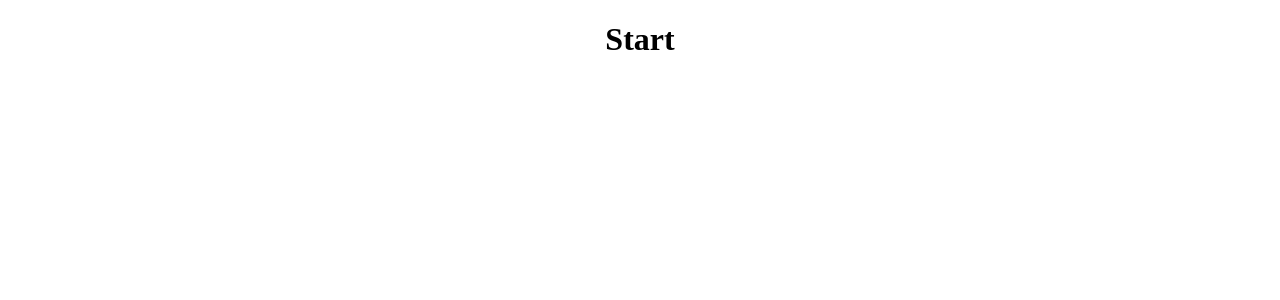
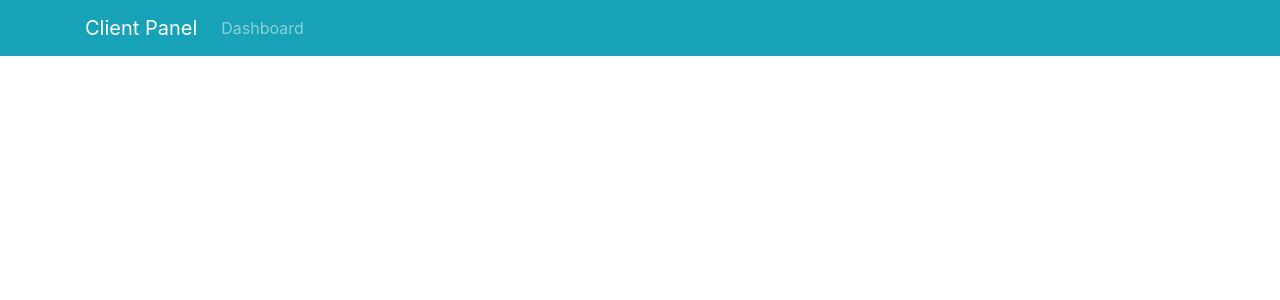
Before and after one commit to mrSerhi/client-panel, a React (Create React App) app: page / in a window 1280 px wide. Shown: the top 300 px of the page. Built offline with nearby package versions, Linux system fonts and the light colour scheme.

Commit message:
create main navbar class-based component. add the outside links for bootstrap

```diff
--- a/public/index.html
+++ b/public/index.html
@@ -20,5 +20,21 @@
   <body>
     <noscript>You need to enable JavaScript to run this app.</noscript>
     <div id="root"></div>
+
+    <script
+      src="https://code.jquery.com/jquery-3.3.1.slim.min.js"
+      integrity="sha384-q8i/X+965DzO0rT7abK41JStQIAqVgRVzpbzo5smXKp4YfRvH+8abtTE1Pi6jizo"
+      crossorigin="anonymous"
+    ></script>
+    <script
+      src="https://cdnjs.cloudflare.com/ajax/libs/popper.js/1.14.7/umd/popper.min.js"
+      integrity="sha384-UO2eT0CpHqdSJQ6hJty5KVphtPhzWj9WO1clHTMGa3JDZwrnQq4sF86dIHNDz0W1"
+      crossorigin="anonymous"
+    ></script>
+    <script
+      src="https://stackpath.bootstrapcdn.com/bootstrap/4.3.1/js/bootstrap.min.js"
+      integrity="sha384-JjSmVgyd0p3pXB1rRibZUAYoIIy6OrQ6VrjIEaFf/nJGzIxFDsf4x0xIM+B07jRM"
+      crossorigin="anonymous"
+    ></script>
   </body>
 </html>
--- a/src/App.js
+++ b/src/App.js
@@ -1,12 +1,18 @@
 import React, { Component } from "react";
+import "bootstrap/dist/css/bootstrap.min.css";
 import "./App.css";
+import { BrowserRouter as Router, Switch, Route } from "react-router-dom";
+// Components
+import AppNavbar from "./components/layout/AppNavbar";
 
 class App extends Component {
   render() {
     return (
-      <div className="App">
-        <h1>Start</h1>
-      </div>
+      <Router>
+        <div className="App">
+          <AppNavbar />
+        </div>
+      </Router>
     );
   }
 }
--- a/src/components/layout/AppNavbar.js
+++ b/src/components/layout/AppNavbar.js
@@ -0,0 +1,37 @@
+import React, { Component } from "react";
+import { Link } from "react-router-dom";
+
+class AppNavbar extends Component {
+  render() {
+    return (
+      <nav className="navbar navbar-expand-md navbar-dark bg-info mb-2">
+        <div className="container">
+          <Link to="/" className="navbar-brand text-capitalize">
+            client panel
+          </Link>
+
+          <button
+            className="navbar-toggler"
+            type="button"
+            data-toggle="collapse"
+            data-target="#navbar-main"
+          >
+            <span className="navbar-toggler-icon" />
+          </button>
+
+          <div className="collapse navbar-collapse" id="navbar-main">
+            <ul className="navbar-nav mr-auto">
+              <li className="nav-item">
+                <Link to="/" className="nav-link">
+                  Dashboard
+                </Link>
+              </li>
+            </ul>
+          </div>
+        </div>
+      </nav>
+    );
+  }
+}
+
+export default AppNavbar;
```
